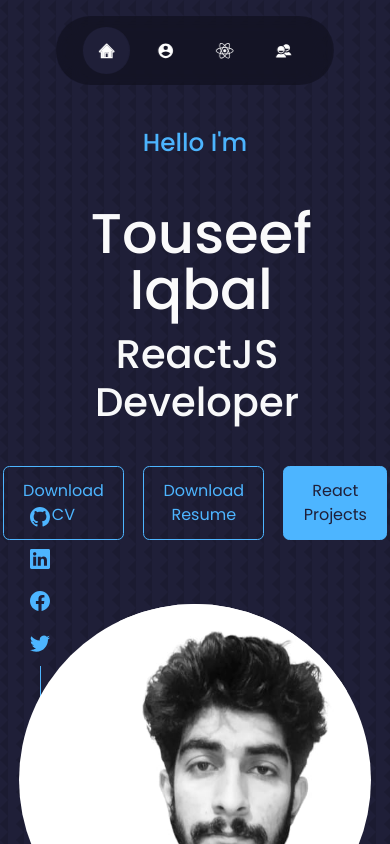
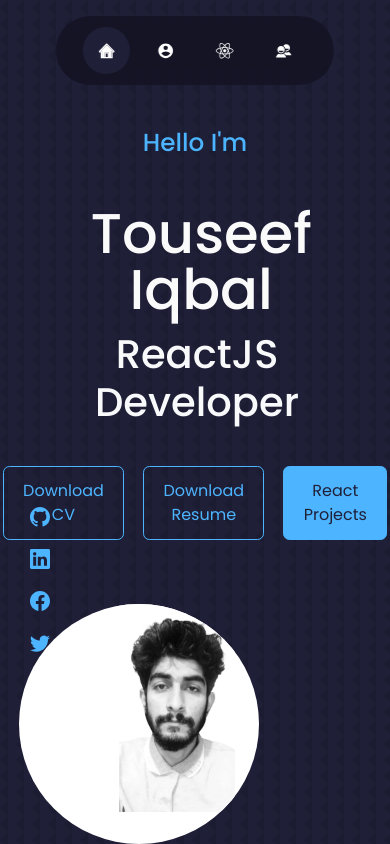
Before and after one commit to touseefiqbal845/myportfolio, a React (Create React App) app: page / in a window 390 px wide. Shown: the top 844 px of the page. Built offline with nearby package versions, Linux system fonts and the light colour scheme.

Commit message:
Merge remote changes

```diff
--- a/src/components/header/header.css
+++ b/src/components/header/header.css
@@ -116,7 +116,15 @@
 
      }
         }
+         @media screen and (max-width:600px) {
+     .me{
 
+         background: linear-gradient(var(--color-white), white);
+  width: 15rem;
+  height: 15rem;
+
+     }
+        }
  @media screen and (max-width:800px) {
      .scroll_down{
 
```
Also changed, not shown: src/assets/portfolio2.png.
